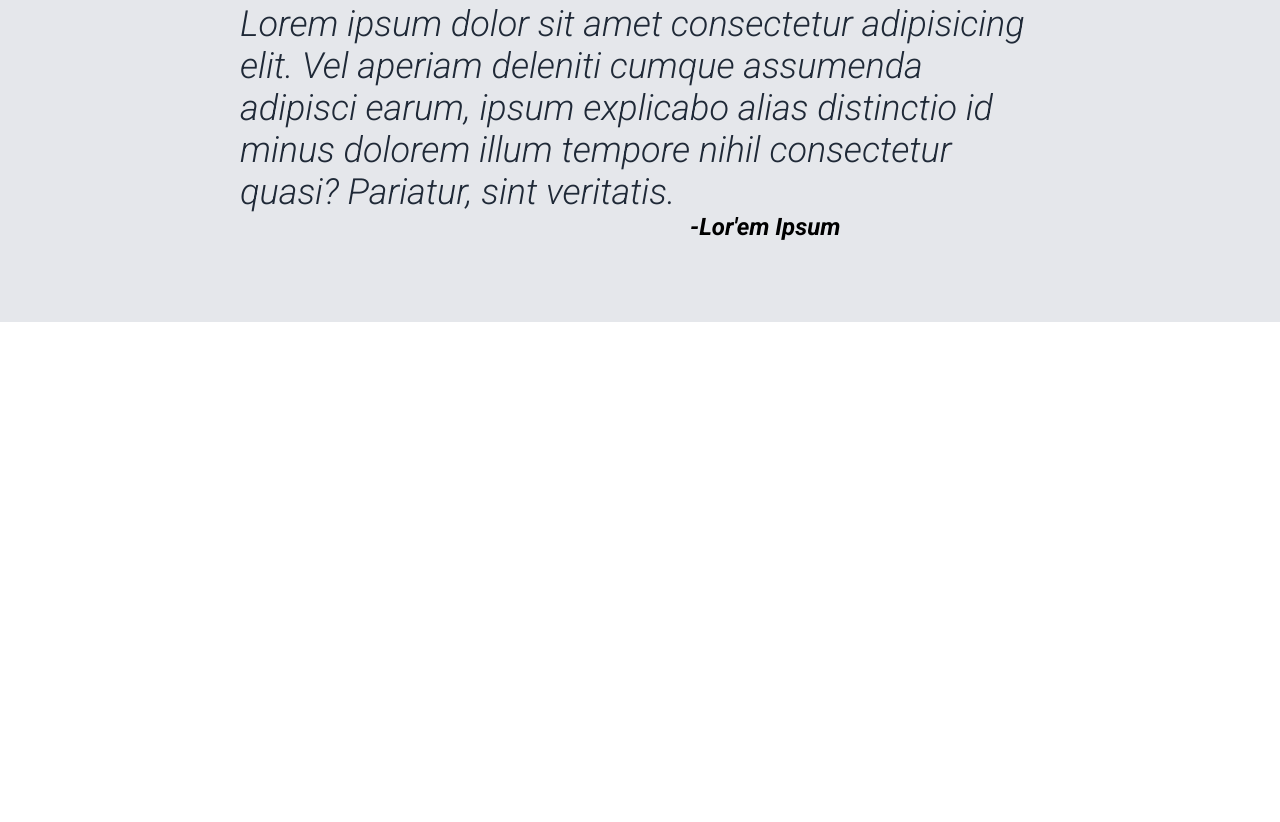
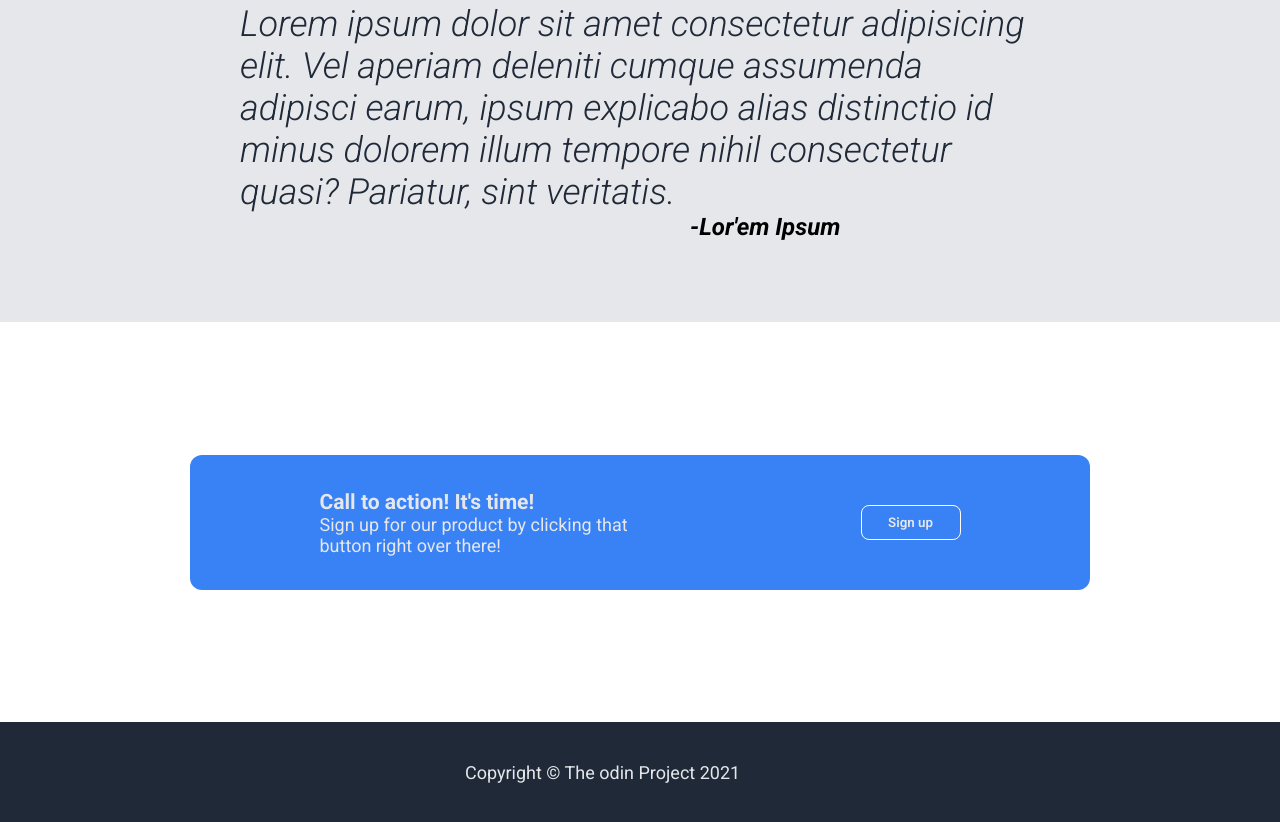
Before and after one commit to Anton-YK/project-landing-page, a plain HTML site: page index.html in a window 1280 px wide. Shown: the part 1028-1850 px from the top of the page. Before the commit the page ends 1350 px from the top, so only its background shows below. Drawn offline with Linux system fonts and the light colour scheme.

Commit message:
Finish project

```diff
--- a/index.html
+++ b/index.html
@@ -23,7 +23,7 @@
         <div class="hero-text-box">
             <h1>This website is awesome</h1>
         <p>Lorem ipsum dolor sit amet consectetur, adipisicing elit. Cupiditate voluptatum velit omnis quis! Voluptatem inventore veniam perspiciatis voluptates ab numquam?</p>
-        <button><a href="#">Sign up</a></button>
+        <button id="b1"><a href="#">Sign up</a></button>
         </div>
 
         <img id="headerimg" src="https://images.unsplash.com/photo-1748032886709-8878d876dc50?q=80&w=2670&auto=format&fit=crop&ixlib=rb-4.1.0&ixid=M3wxMjA3fDB8MHxwaG90by1wYWdlfHx8fGVufDB8fHx8fA%3D%3D" alt="picture of baby feet">
@@ -60,6 +60,24 @@
         </div>
      </div>
 
+<!-- sign up -->
+
+    <div class="container2">
+        <div class="bluebox">
+            <div class="text-bluebox">
+                <h3>Call to action! It's time!</h3>
+            <p>Sign up for our product by clicking that button right over there!</p>
+            </div>
+
+            <button id="b2">Sign up</button>
+        </div>
+
+    </div>
+    <div class="footer">
+
+        <p>Copyright &copy; The odin Project 2021</p>
+
+    </div>
 
 
 
--- a/style.css
+++ b/style.css
@@ -65,7 +65,7 @@ a{
     color: #f9faf8;
 }
 
-button {
+#b1 {
 background-color: #3882f6;
 padding: 8px;
 border-radius: 8px;
@@ -85,18 +85,13 @@ margin-top: 10px;
     justify-content: center;
     padding-left: 200px;
     padding-right: 200px;
+}
 
-
-
-}
 .card {
     height: 150px;
     width: 150px;
     border: 4px solid #3882f6;
     border-radius: 14px;
-
-
-
 }
 
 .cards {
@@ -105,7 +100,6 @@ margin-top: 10px;
     margin: auto;
     align-items: center;
     justify-content: center;
-
 }
 
 .cardtext  {
@@ -116,10 +110,7 @@ font-size: 18px;
 color: #1f2937;
 }
 
-
-
 /* quote */
-
 
 .quote {
     background-color: #e5e7eb;
@@ -145,3 +136,47 @@ color: #1f2937;
 }
 
 /* Sign up div */
+
+.container2 {
+    height: 400px;
+    display: flex;
+    justify-content: center;
+    align-items: center;
+}
+
+.bluebox {
+    background-color: #3882f6;
+    display: flex;
+    justify-content: space-around;
+    align-items: center;
+    color: #f9faf8;
+    font-size: 18px;
+    width: 900px;
+    padding: 34px;
+    border-radius: 12px;
+}
+
+h3 {
+    color: #e5e7eb;
+}
+
+#b2 {
+background-color: #3882f6;
+border-radius: 8px;
+width: 100px;
+height: 35px;
+color: #e5e7eb;
+font-weight: 600;
+border: 1px solid white;
+}
+
+/* footer */
+
+.footer {
+
+    height: 100px;
+    background-color: #1f2937;
+    display: flex;
+    justify-content: center;
+    align-items: center;
+}
```
